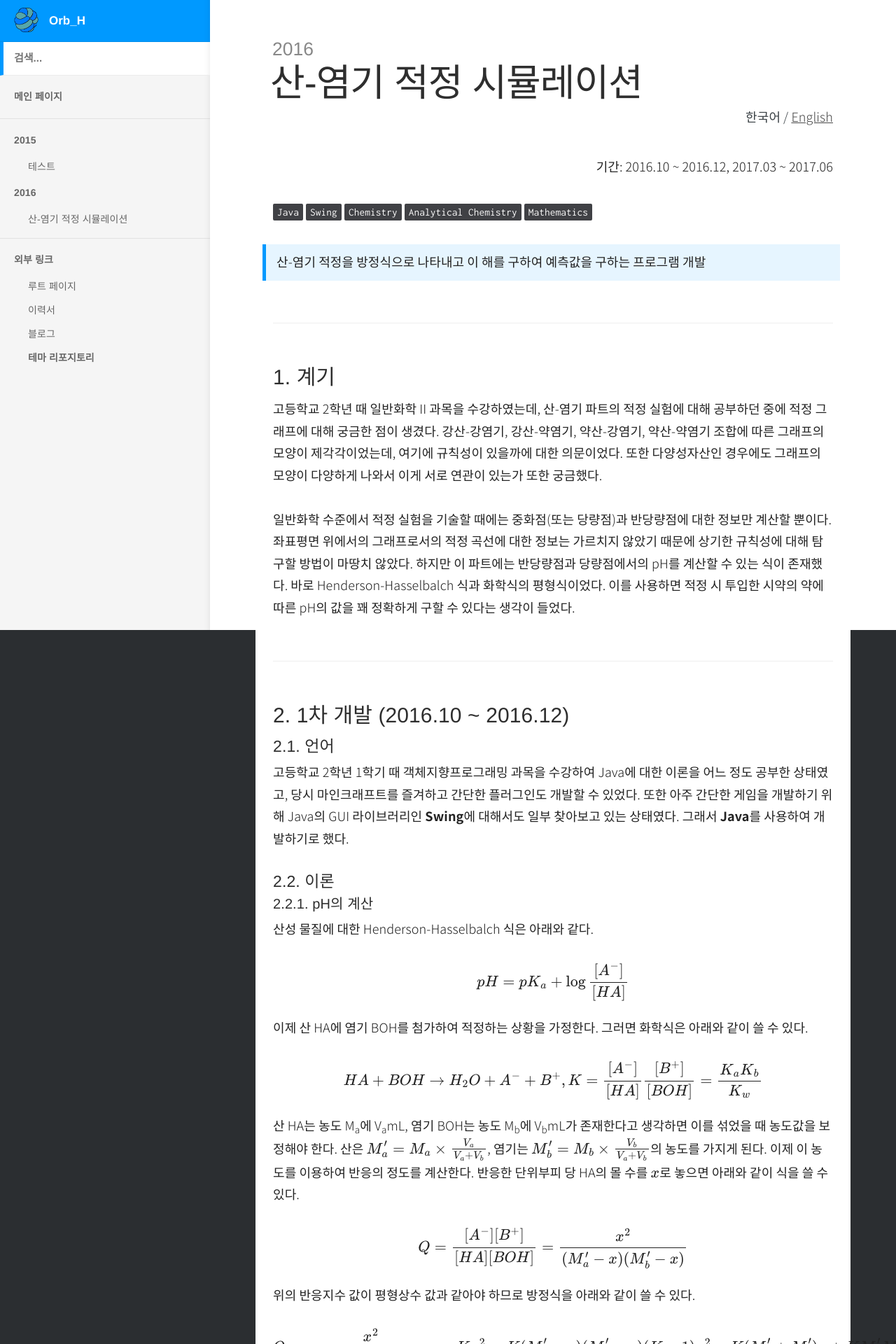
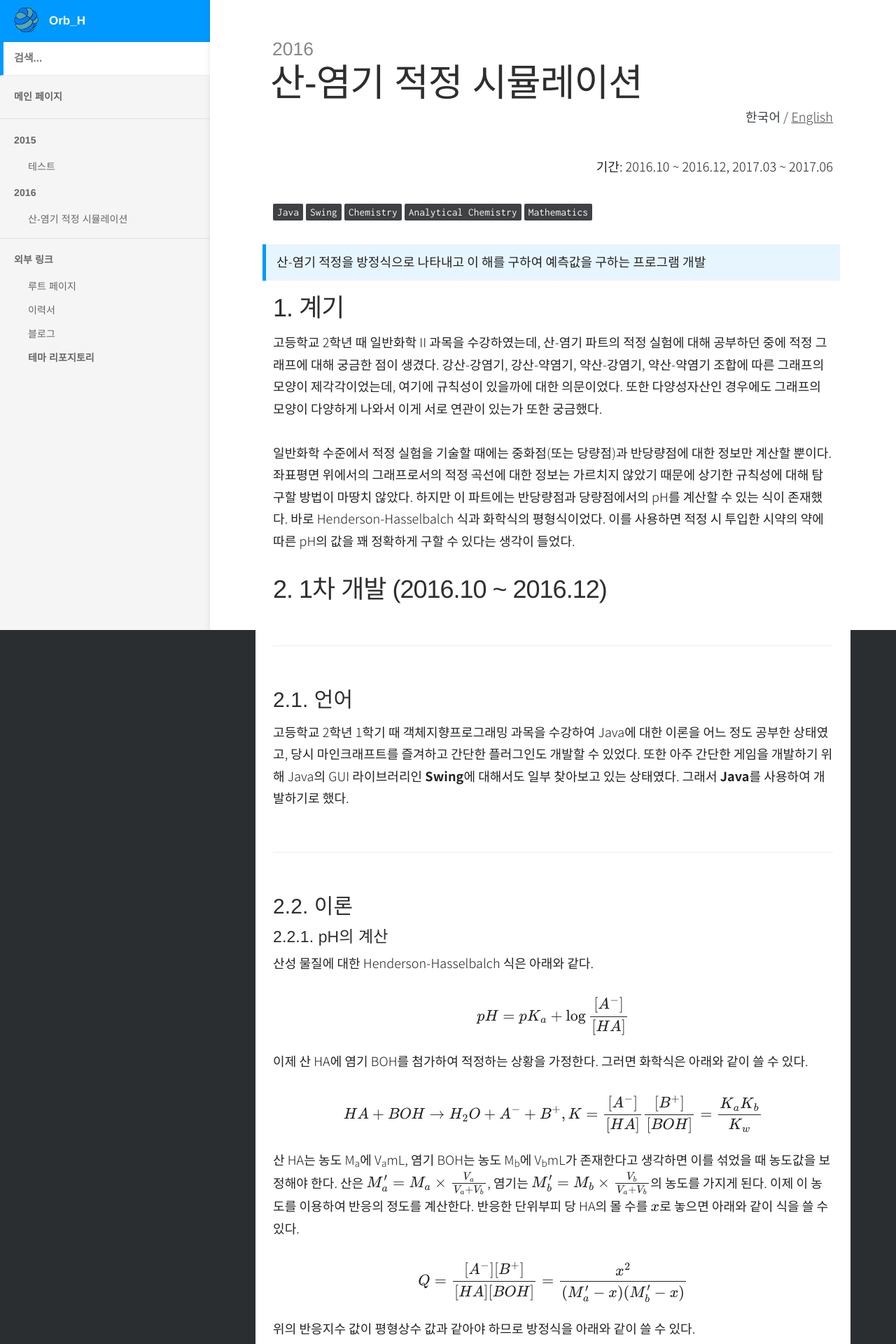
Before and after one commit to Orb-H/projects, a Jekyll site: the page built from _docs/ko/2016/titration/index.md, in a window 1280 px wide. Shown: the top 1920 px of the page at 70% size. Built offline with Jekyll 4.4.1, drawn with Linux system fonts in a browser that asks for light colours; formulas are drawn with MathJax 3.

Commit message:
Decrease header level by 1
Decrease header level for future content design (namu.wiki-like design)

```diff
--- a/_docs/ko/2016/titration/index.md
+++ b/_docs/ko/2016/titration/index.md
@@ -17,21 +17,21 @@ tags:
 summary: "산-염기 적정을 방정식으로 나타내고 이 해를 구하여 예측값을 구하는 프로그램 개발"
 ---
 
-### 1. 계기
+## 1. 계기
 
 고등학교 2학년 때 일반화학 II 과목을 수강하였는데, 산-염기 파트의 적정 실험에 대해 공부하던 중에 적정 그래프에 대해 궁금한 점이 생겼다. 강산-강염기, 강산-약염기, 약산-강염기, 약산-약염기 조합에 따른 그래프의 모양이 제각각이었는데, 여기에 규칙성이 있을까에 대한 의문이었다. 또한 다양성자산인 경우에도 그래프의 모양이 다양하게 나와서 이게 서로 연관이 있는가 또한 궁금했다.
 
 일반화학 수준에서 적정 실험을 기술할 때에는 중화점(또는 당량점)과 반당량점에 대한 정보만 계산할 뿐이다. 좌표평면 위에서의 그래프로서의 적정 곡선에 대한 정보는 가르치지 않았기 때문에 상기한 규칙성에 대해 탐구할 방법이 마땅치 않았다. 하지만 이 파트에는 반당량점과 당량점에서의 pH를 계산할 수 있는 식이 존재했다. 바로 Henderson-Hasselbalch 식과 화학식의 평형식이었다. 이를 사용하면 적정 시 투입한 시약의 약에 따른 pH의 값을 꽤 정확하게 구할 수 있다는 생각이 들었다.
 
-### 2. 1차 개발 (2016.10 ~ 2016.12)
+## 2. 1차 개발 (2016.10 ~ 2016.12)
 
-#### 2.1. 언어
+### 2.1. 언어
 
 고등학교 2학년 1학기 때 객체지향프로그래밍 과목을 수강하여 Java에 대한 이론을 어느 정도 공부한 상태였고, 당시 마인크래프트를 즐겨하고 간단한 플러그인도 개발할 수 있었다. 또한 아주 간단한 게임을 개발하기 위해 Java의 GUI 라이브러리인 **Swing**에 대해서도 일부 찾아보고 있는 상태였다. 그래서 **Java**를 사용하여 개발하기로 했다.
 
-#### 2.2. 이론
+### 2.2. 이론
 
-##### 2.2.1. pH의 계산
+#### 2.2.1. pH의 계산
 
 산성 물질에 대한 Henderson-Hasselbalch 식은 아래와 같다.
 
@@ -74,7 +74,7 @@ $$
 pH=pK_a+\log{\frac{[A^{-}]}{[HA]}}=pK_a+\log{\frac{x}{M'_a-x}}
 $$
 
-##### 2.2.2. pH를 그래프로 옮기기
+#### 2.2.2. pH를 그래프로 옮기기
 
 적정 그래프는 보통 x축이 넣은 적정 시약의 양, y축이 pH인 좌표평면 위에 그린다. 이를 위해 그림판(!)을 사용하여 그럴듯한 좌표평면을 만들었다. 당시 사용한 좌표평면은 아래와 같다.
 
```
